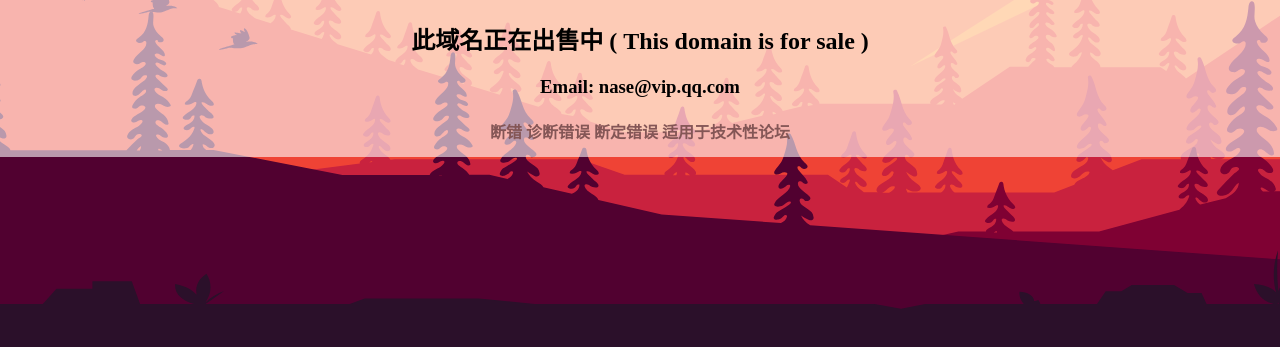
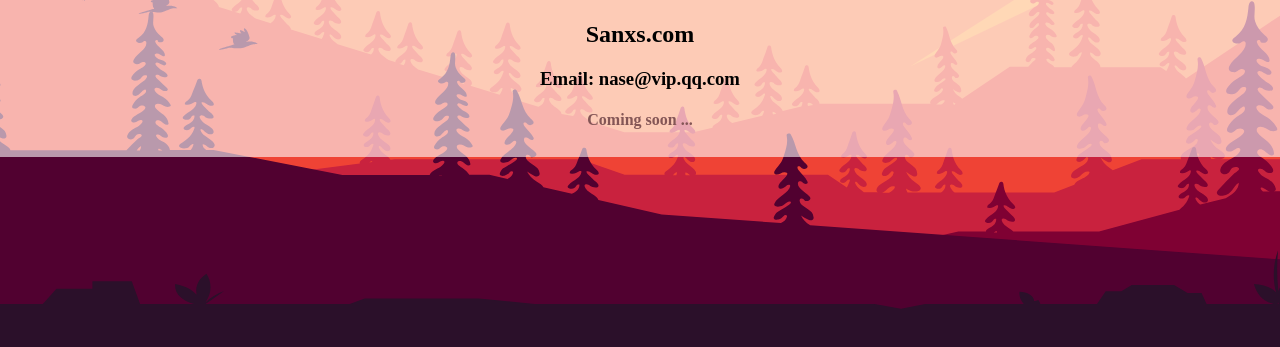
Before and after one commit to VolcanoOves/VolcanoOves.github.io, a plain HTML site: page index.html in a window 1280 px wide. Shown: the part 403-750 px from the top of the page. Drawn offline with Linux system fonts and the light colour scheme.

Commit message:
Update index.html

```diff
--- a/index.html
+++ b/index.html
@@ -3,10 +3,10 @@
 
 <head>
 <meta charset="UTF-8">
-<title>断错 duancuo.com</title>
+<title>Sanxs</title>
 <link rel="icon" href="image/icon.png" type="image/x-icon" />
-<meta name="keywords" content="断错 duancuo.com" />
-<meta name="description" content="断错 duancuo.com" />
+<meta name="keywords" content="Sanxs.com" />
+<meta name="description" content="Sanxs.com" />
 <meta name="author" content="oves)" />
 <meta name="copyright" content="oves" />
 <link rel="stylesheet" href="css/style.css">
@@ -45,9 +45,9 @@
 	</div>
 	<div class="note">
 
-		<h2>此域名正在出售中 ( This domain is for sale )</h2>
+		<h2>Sanxs.com</h2>
 		<h3>Email: nase@vip.qq.com</h3>
-		<h4>断错 诊断错误 断定错误 适用于技术性论坛 </h4>
+		<h4>Coming soon ...</h4>
 
 	</div>
 </div>
```
